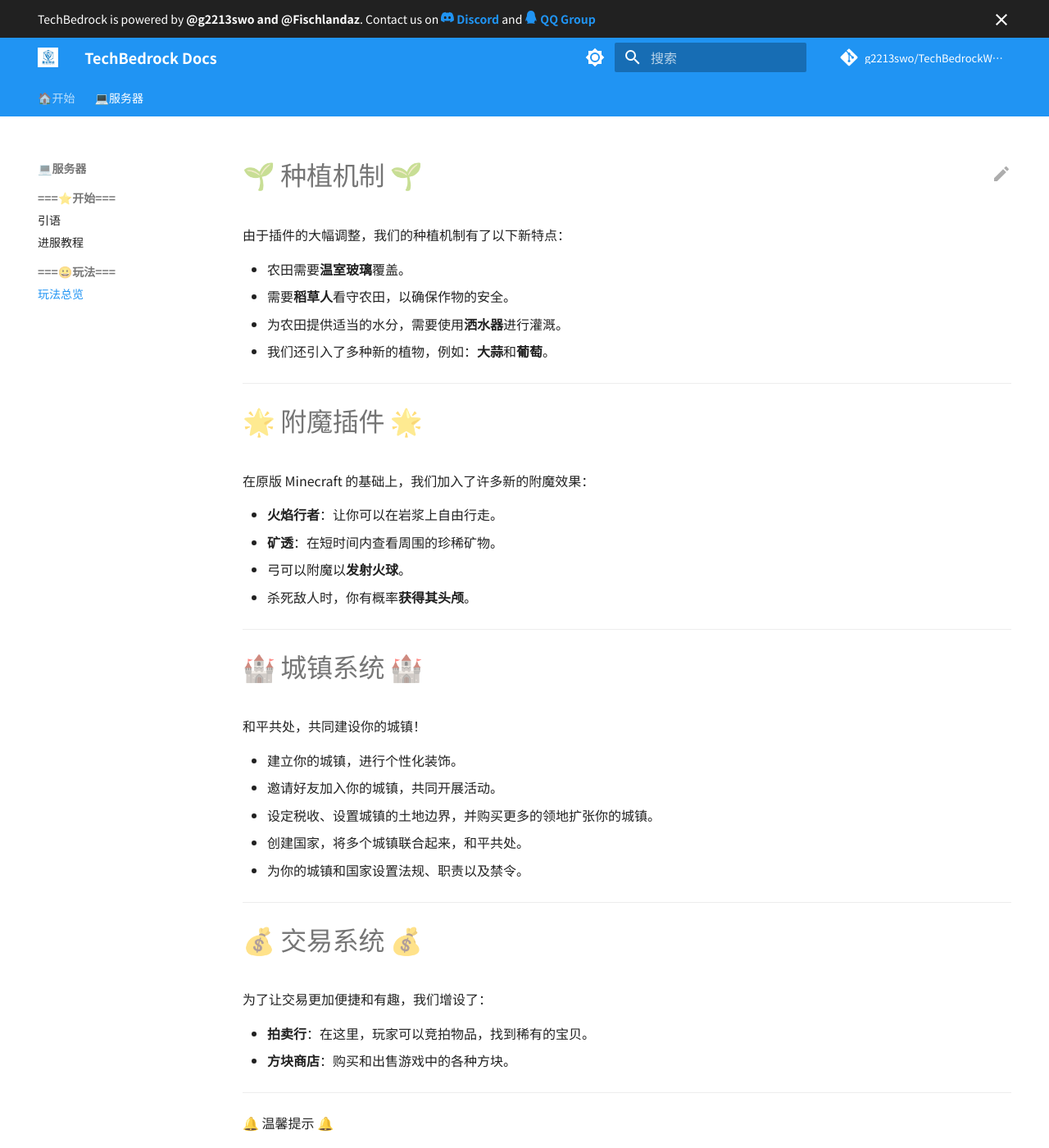
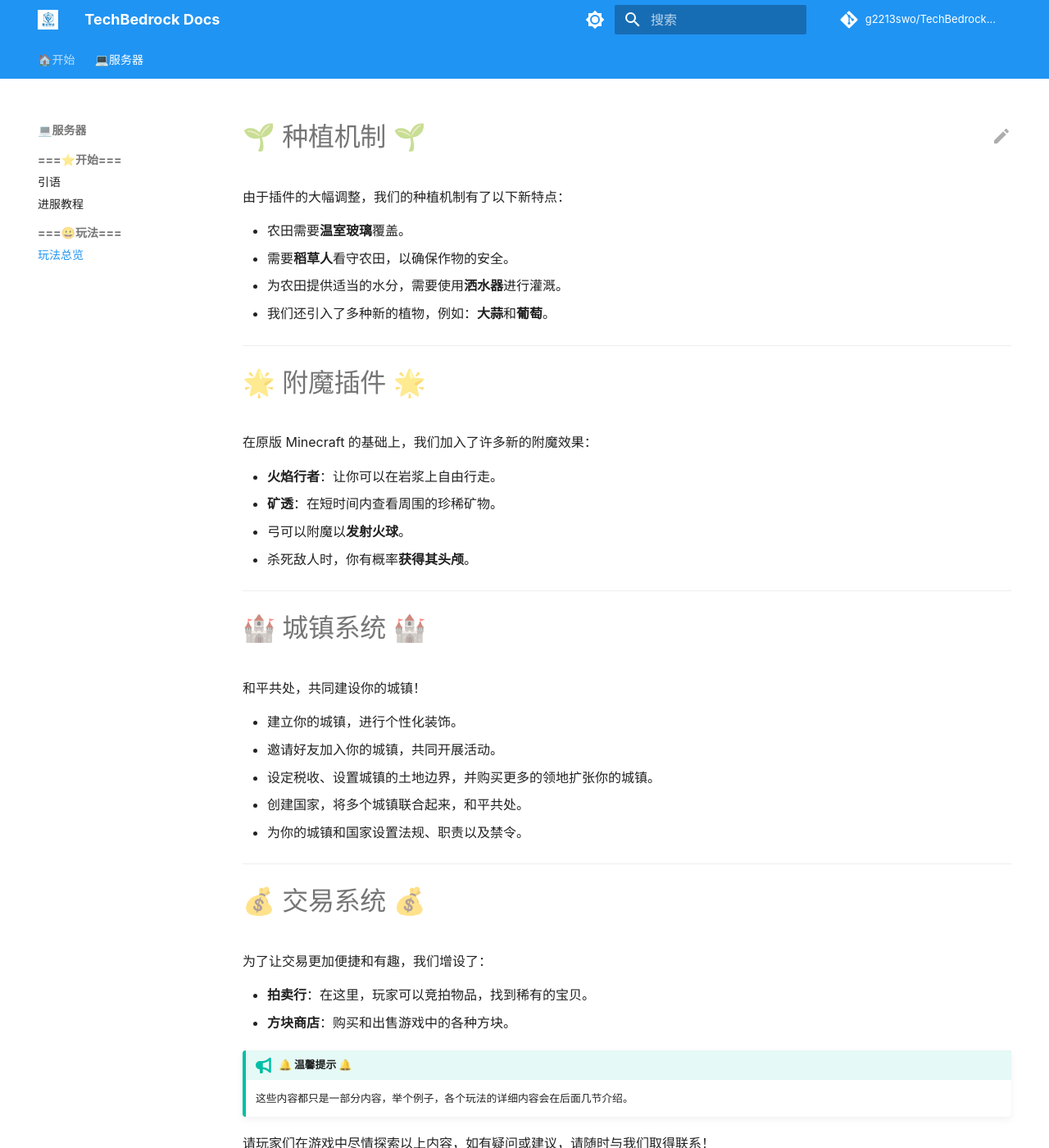
Before and after one commit to g2213swo/TechBedrockWiki, an MkDocs documentation site: the page built from docs/gameplay/overview.md, in a window 1280 px wide and 1400 px high. Shown: the whole window at 82% size. Built offline with MkDocs 1.6.1 and Material for MkDocs 9.7.7, drawn with Linux system fonts in a browser that asks for light colours; comment, search, counter and statistics services are not loaded; some of the changed text lies outside the part shown.

Commit message:
update docs

```diff
--- /dev/null
+++ b/docs/assets/stylesheets/extra.css
@@ -0,0 +1,10 @@
+:root {
+    --md-text-font: "/fonts/GenSenRounded-B.ttf";
+    --md-code-font: "/fonts/GenSenRounded-R.ttf";
+}
+
+.md-typeset .admonition,
+.md-typeset details {
+  border-width: 0;
+  border-left-width: 4px;
+}
--- a/docs/gameplay/overview.md
+++ b/docs/gameplay/overview.md
@@ -39,12 +39,8 @@
 - **拍卖行**：在这里，玩家可以竞拍物品，找到稀有的宝贝。
 - **方块商店**：购买和出售游戏中的各种方块。
 
----
+!!! tip "🔔 温馨提示 🔔"
 
-🔔 温馨提示 🔔
-
-这些内容其实都是一部分内容，举个例子而已，详细玩法会在后面介绍。
-
----
+    这些内容都只是一部分内容，举个例子，各个玩法的详细内容会在后面几节介绍。
 
 请玩家们在游戏中尽情探索以上内容，如有疑问或建议，请随时与我们取得联系！
--- a/mkdocs.yml
+++ b/mkdocs.yml
@@ -3,6 +3,12 @@
 site_url: https://docs.techbedrock.com
 repo_name: g2213swo/TechBedrockWiki
 repo_url: https://github.com/g2213swo/TechBedrockWiki
+markdown_extensions:
+  - attr_list
+  - md_in_html
+  - admonition
+  - pymdownx.details
+  - pymdownx.superfences
 extra:
   analytics:
     provider: google
@@ -10,10 +16,9 @@
   consent:
     title: Cookie consent
     description: >-
-      We use cookies to recognize your repeated visits and preferences, as well
-      as to measure the effectiveness of our documentation and whether users
-      find what they're searching for. With your consent, you're helping us to
-      make our documentation better.
+      我们使用 cookies 来识别您的重复访问和偏好设置，
+      同时测量我们文档的有效性以及用户是否找到他们正在搜索的内容。
+      在您的同意下，您正在帮助我们改进我们的文档。
   social:
     - icon: fontawesome/brands/qq
       link: 'https://qm.qq.com/cgi-bin/qm/qr?k=6tEzIBugAJ7p5JV_7viiS5MJJPKqgwIS&jump_from=webapi&authKey=%20Atm3h6mtmFHqpJrAgCZ171zFlRlRlw2TZvg7kFyDAEhyCJ0u4kx6wujn8n0y7ml'
@@ -24,11 +29,11 @@
       lang:
         - en
         - zh
-      separator: '[\s\-,:!=\[\]()"/]+|(?!\b)(?=[A-Z][a-z])|\.(?!\d)|&[lg]t;'
   - git-revision-date-localized:
       enable_creation_date: true
       fallback_to_build_date: true
-
+extra_css:
+  - assets/stylesheets/extra.css
 nav:
   - '🏠开始': 'index.md'
   - '💻服务器':
@@ -39,7 +44,7 @@
         - '玩法总览': 'gameplay/overview.md'
 theme:
   name: material
-  custom_dir: overrides
+  custom_dir: .overrides
   language: zh
   logo: assets/logo.png
   favicon: assets/favicon.png
@@ -47,9 +52,19 @@
     repo: fontawesome/brands/git-alt
     edit: material/pencil
     view: material/eye
-  font:
-    text: 'Noto Sans SC'
-    code: 'Noto Sans SC'
+    admonition:
+      note: fontawesome/solid/note-sticky
+      abstract: fontawesome/solid/book
+      info: fontawesome/solid/circle-info
+      tip: fontawesome/solid/bullhorn
+      success: fontawesome/solid/check
+      question: fontawesome/solid/circle-question
+      warning: fontawesome/solid/triangle-exclamation
+      failure: fontawesome/solid/bomb
+      danger: fontawesome/solid/skull
+      bug: fontawesome/solid/robot
+      example: fontawesome/solid/flask
+      quote: fontawesome/solid/quote-left
   features:
     - announce.dismiss
     - navigation.instant
@@ -68,6 +83,8 @@
     - search.share
     - header.autohide
     - content.action.edit
+    - content.code.copy
+    - content.code.annotate
   palette:
     # Palette toggle for light mode
     - media: "(prefers-color-scheme: light)"
--- a/overrides/main.html
+++ /dev/null
@@ -1,20 +0,0 @@
-{% extends "base.html" %}
-{% block extrahead %}
-  <link rel="stylesheet" href="assets/stylesheets/extrahead.css">
-{% endblock %}
-{% block announce %}
-  TechBedrock is powered by <strong>@g2213swo and @Fischlandaz</strong>. Contact us on
-  <a rel="me" href="https://discord.gg/eyJst55r">
-      <span class="twemoji discord">
-        {% include ".icons/fontawesome/brands/discord.svg" %}
-      </span>
-      <strong>Discord</strong>
-  </a>
-  and
-  <a href="http://qm.qq.com/cgi-bin/qm/qr?_wv=1027&k=AOzvhL2XbSraeukv55rbIYN8dnoFR170&authKey=h730CW7B%2FyfvL8a28ke%2BzhshfkgxWyxKwgFxTv42uXN7xRoAtYcQkWSK2ujLvnIh&noverify=0&group_code=795130802">
-      <span class="twemoji qq">
-        {% include ".icons/fontawesome/brands/qq.svg" %}
-      </span>
-      <strong>QQ Group</strong>
-  </a>
-{% endblock %}
--- a/overrides/partials/comments.html
+++ /dev/null
@@ -1,49 +0,0 @@
-{% if page.meta.comments %}
-  <h2 id="__comments">{{ lang.t("meta.comments") }}</h2>
-  <!-- Insert generated snippet here -->
-  <script src="https://giscus.app/client.js"
-  data-repo="g2213swo/TechBedrockWiki"
-  data-repo-id="R_kgDOKL_S3w"
-  data-category="Ideas"
-  data-category-id="DIC_kwDOKL_S384CY46l"
-  data-mapping="pathname"
-  data-strict="1"
-  data-reactions-enabled="1"
-  data-emit-metadata="0"
-  data-input-position="top"
-  data-theme="preferred_color_scheme"
-  data-lang="zh-CN"
-  data-loading="lazy"
-  crossorigin="anonymous"
-  async>
-</script>
-  <!-- Synchronize Giscus theme with palette -->
-  <script>
-    var giscus = document.querySelector("script[src*=giscus]")
-
-    /* Set palette on initial load */
-    var palette = __md_get("__palette")
-    if (palette && typeof palette.color === "object") {
-      var theme = palette.color.scheme === "slate" ? "dark" : "light"
-      giscus.setAttribute("data-theme", theme)
-    }
-
-    /* Register event handlers after documented loaded */
-    document.addEventListener("DOMContentLoaded", function() {
-      var ref = document.querySelector("[data-md-component=palette]")
-      ref.addEventListener("change", function() {
-        var palette = __md_get("__palette")
-        if (palette && typeof palette.color === "object") {
-          var theme = palette.color.scheme === "slate" ? "dark" : "light"
-
-          /* Instruct Giscus to change theme */
-          var frame = document.querySelector(".giscus-frame")
-          frame.contentWindow.postMessage(
-            { giscus: { setConfig: { theme } } },
-            "https://giscus.app"
-          )
-        }
-      })
-    })
-  </script>
-{% endif %}
```
Also changed, not shown: docs/assets/stylesheets/fonts/字体授权(OFL).txt (added, +96 -0 lines), docs/tutorial/tutorial.md (+10 -7 lines), .overrides/assets/stylesheets/extrahead.css (renamed from overrides/assets/stylesheets/extrahead.css), 5 other files.
